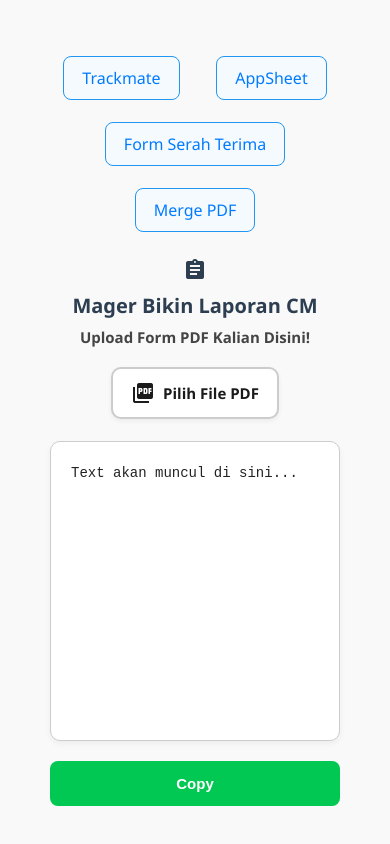
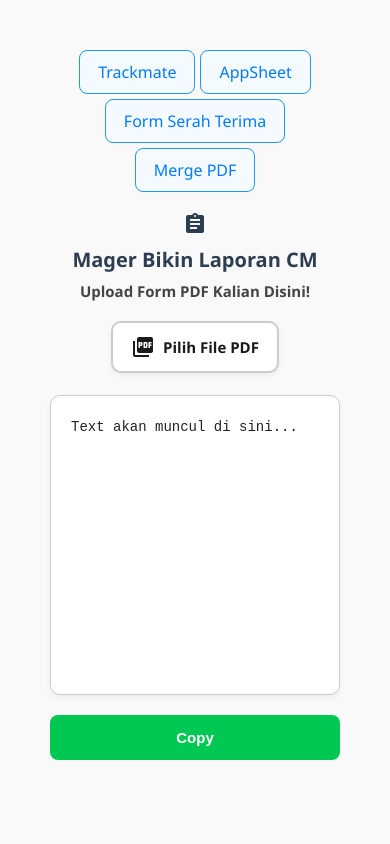
Before and after one commit to bgatuy/percobaan, a website: page index.html in a window 390 px wide. Drawn offline with Linux system fonts and the light colour scheme.

Commit message:
Update Style.css

```diff
--- a/Style.css
+++ b/Style.css
@@ -22,7 +22,7 @@ nav {
   justify-content: center;
   align-items: center;
   flex-wrap: wrap; /* bisa turun jika benar-benar sempit, tapi tetap horizontal sebisa mungkin */
-  gap: 10px;
+  gap: 5px;
   margin-bottom: 25px;
   flex-direction: row;
 }
@@ -206,12 +206,14 @@ input[type="file"] {
     font-size: 15px;
   }
 
-  nav a {
-    display: block;
-    margin: 6px auto;
-    width: fit-content;
+  @media (max-width: 600px) {
+  nav {
+    flex-direction: row;
+    justify-content: center;
+    flex-wrap: wrap;
   }
 }
+
 
 @media (prefers-color-scheme: dark) {
       body {
```
